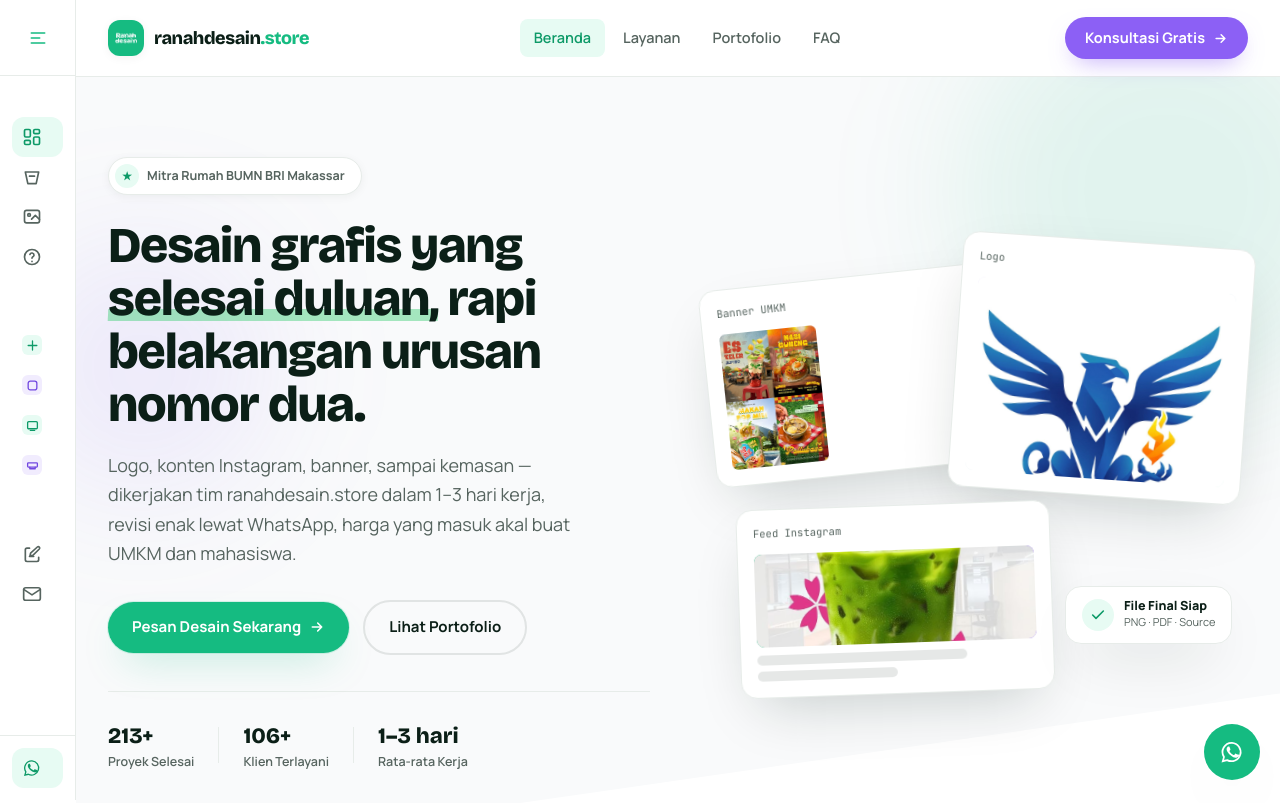
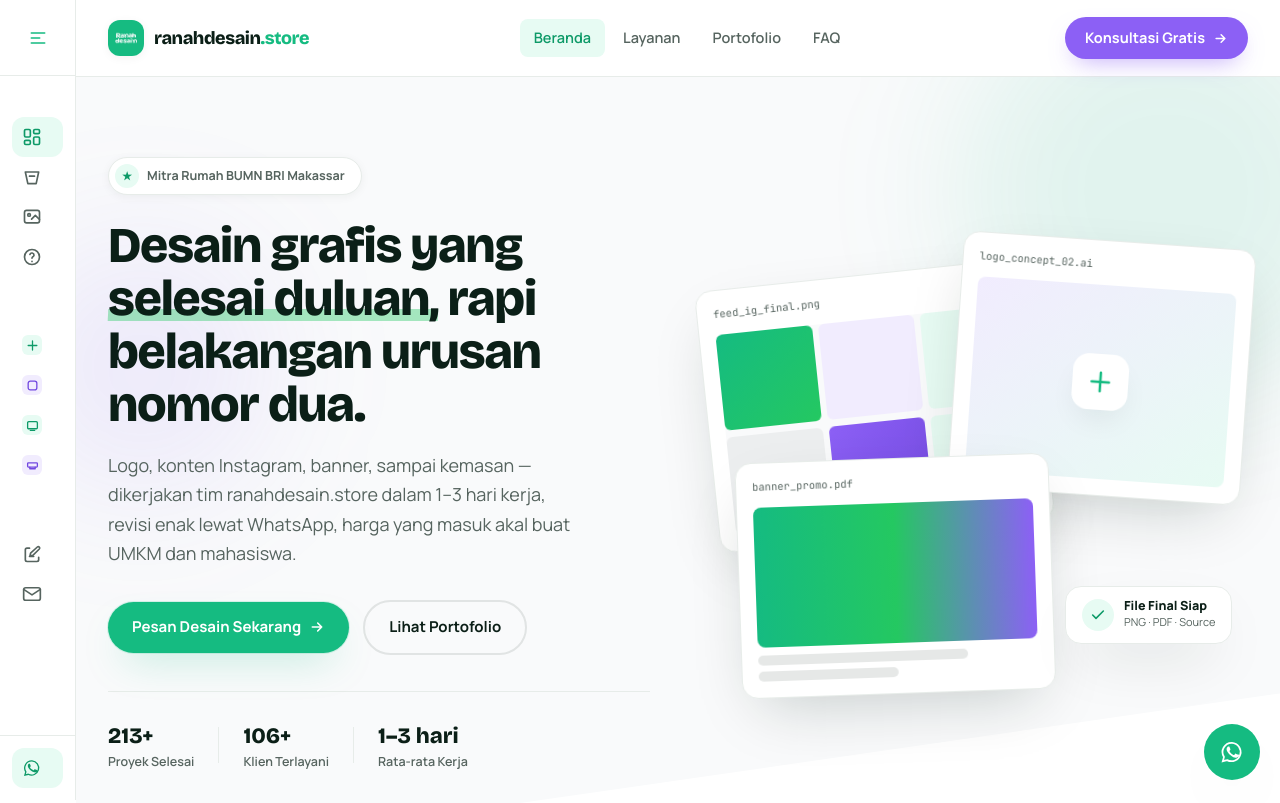
Before and after one commit to gitaproadven09-debug/ranahdesain-website, a plain HTML site: page index.html in a window 1280 px wide. Shown: the top 803 px of the page. Drawn offline with nearby package versions, Linux system fonts and the light colour scheme.

Commit message:
Add files via upload

```diff
--- a/homepage-data.json
+++ b/homepage-data.json
@@ -5,31 +5,13 @@
   "headline_after": " rapi belakangan urusan nomor dua.",
   "description": "Logo, konten Instagram, banner, sampai kemasan — dikerjakan tim ranahdesain.store dalam 1–3 hari kerja, revisi enak lewat WhatsApp, harga yang masuk akal buat UMKM dan mahasiswa.",
   "stats": [
-    {
-      "value": "213+",
-      "label": "Proyek Selesai"
-    },
-    {
-      "value": "106+",
-      "label": "Klien Terlayani"
-    },
-    {
-      "value": "1–3 hari",
-      "label": "Rata-rata Kerja"
-    }
+    { "value": "213+", "label": "Proyek Selesai" },
+    { "value": "106+", "label": "Klien Terlayani" },
+    { "value": "1–3 hari", "label": "Rata-rata Kerja" }
   ],
   "hero_images": [
-    {
-      "image": "images/portfolio-uploads/photo_6089081591058599938_y.jpg",
-      "caption": "Banner UMKM"
-    },
-    {
-      "image": "images/portfolio-uploads/photo_6089081591058599944_y.jpg",
-      "caption": "Logo"
-    },
-    {
-      "image": "images/portfolio-uploads/photo_6089081591058599943_y.jpg",
-      "caption": "Feed Instagram"
-    }
+    { "image": "", "caption": "feed_ig_final.png" },
+    { "image": "", "caption": "logo_concept_02.ai" },
+    { "image": "", "caption": "banner_promo.pdf" }
   ]
 }
--- a/index.html
+++ b/index.html
@@ -198,13 +198,15 @@
           <span id="hero-card-1-caption" class="text-[10.5px] font-mono text-ink-soft">feed_ig_final.png</span>
           <span class="w-2 h-2 rounded-full bg-secondary"></span>
         </div>
-        <div id="hero-card-1-content" class="grid grid-cols-3 gap-1.5">
+        <div id="hero-card-1-content" class="aspect-[3/2] rounded-md bg-bg-soft overflow-hidden">
+          <div id="hero-card-1-fallback" class="grid grid-cols-3 gap-1.5 h-full">
             <div class="aspect-square rounded-md bg-gradient-to-br from-primary to-secondary"></div>
             <div class="aspect-square rounded-md bg-accent-soft"></div>
             <div class="aspect-square rounded-md bg-primary-soft"></div>
             <div class="aspect-square rounded-md bg-ink/5"></div>
             <div class="aspect-square rounded-md bg-gradient-to-br from-accent to-accent-deep"></div>
             <div class="aspect-square rounded-md bg-primary-soft"></div>
+          </div>
         </div>
       </div>
 
@@ -219,7 +221,7 @@
 
       <div class="artboard deck-tilt-3 absolute left-8 bottom-0 w-[58%] bg-white rounded-2xl shadow-card-lg border border-line p-4">
         <div id="hero-card-3-caption" class="text-[10.5px] font-mono text-ink-soft mb-3">banner_promo.pdf</div>
-        <div id="hero-card-3-content" class="aspect-[3/1] rounded-lg bg-gradient-to-r from-primary via-secondary to-accent overflow-hidden"></div>
+        <div id="hero-card-3-content" class="aspect-[2/1] rounded-lg bg-gradient-to-r from-primary via-secondary to-accent overflow-hidden bg-bg-soft"></div>
         <div class="mt-2 h-2.5 w-3/4 bg-ink/10 rounded-full"></div>
         <div class="mt-1.5 h-2.5 w-1/2 bg-ink/10 rounded-full"></div>
       </div>
--- a/main.js
+++ b/main.js
@@ -257,7 +257,9 @@
           if(cap && h.caption) cap.textContent = h.caption;
           const content = document.getElementById(`hero-card-${i+1}-content`);
           if(content && h.image){
-            content.innerHTML = `<img src="${h.image}" alt="${h.caption || ''}" class="w-full h-full object-cover rounded-md">`;
+            content.classList.remove('bg-gradient-to-br','bg-gradient-to-r','from-accent-soft','to-primary-soft','from-primary','via-secondary','to-accent');
+            content.classList.add('bg-bg-soft', 'flex', 'items-center', 'justify-center', 'p-2');
+            content.innerHTML = `<img src="${h.image}" alt="${h.caption || ''}" class="max-w-full max-h-full object-contain rounded-sm">`;
           }
         });
       })
```
Also changed, not shown: 1 other file. Lines whose indentation alone changed are shown as unchanged.
